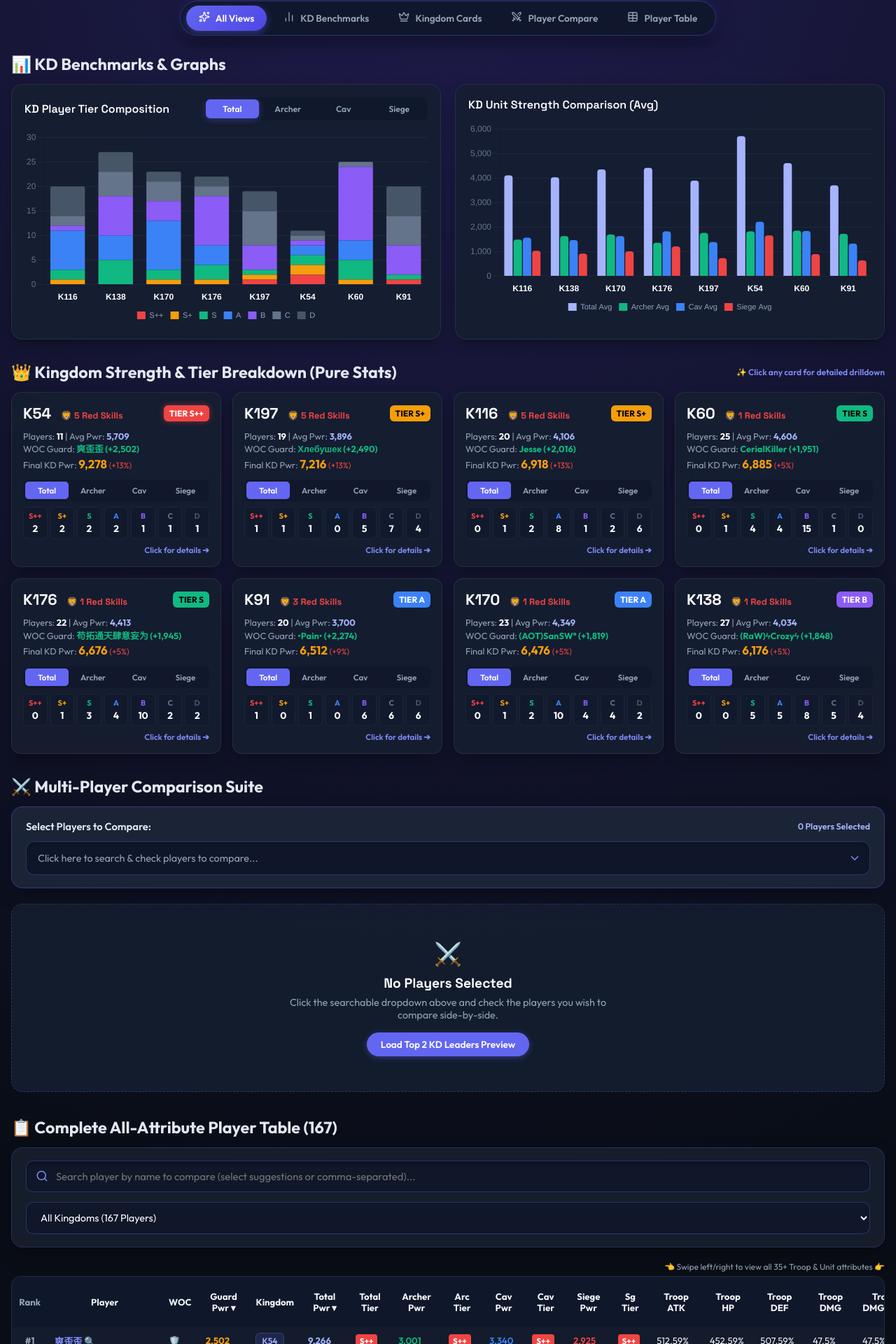
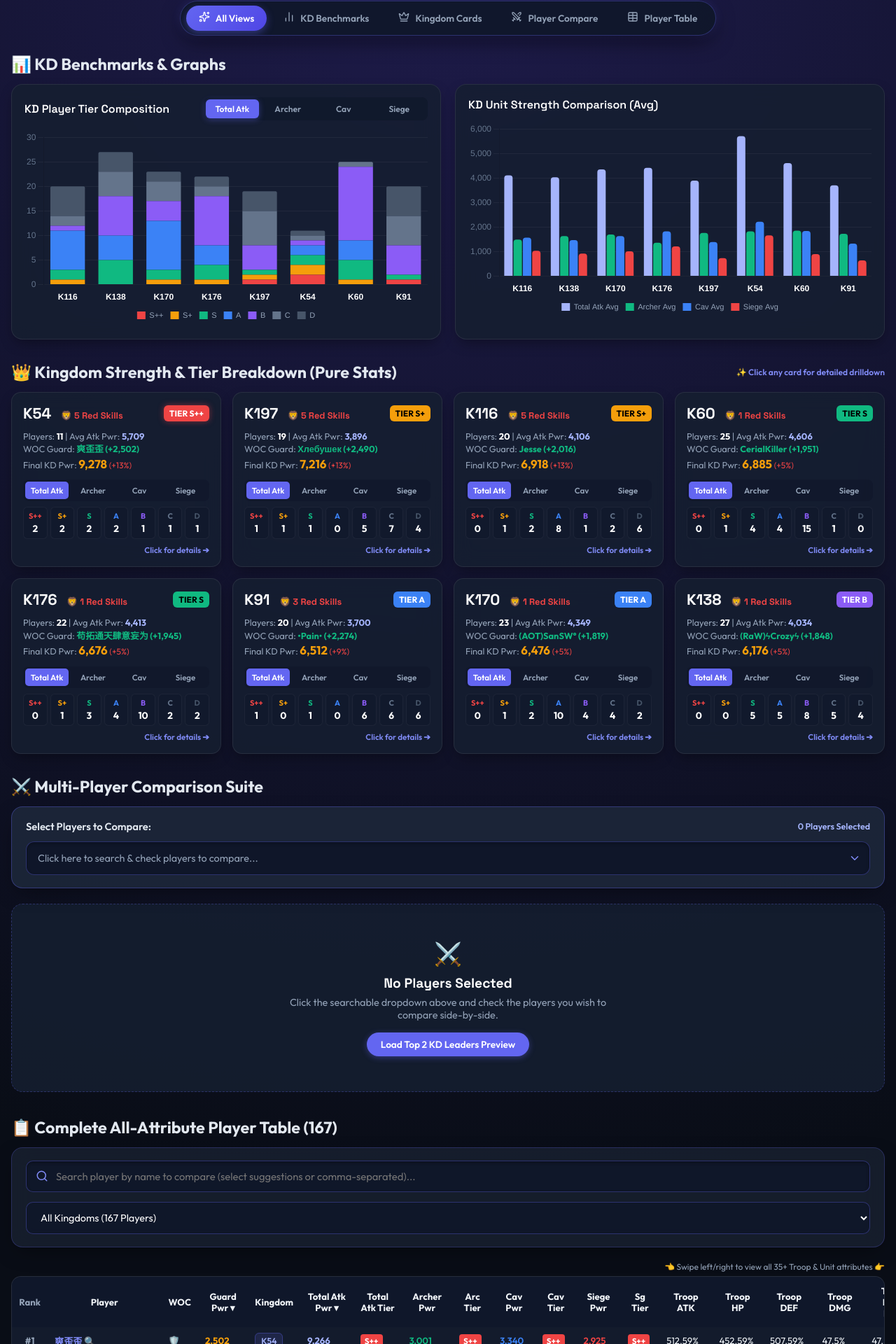
Before and after one commit to vanosski/statistics, a React (Vite) app: page / in a window 1280 px wide. Shown: the part 126-2046 px from the top of the page at 70% size. Built offline with nearby package versions, Linux system fonts and the light colour scheme.

Commit message:
Rename Total Power to Total Attack Power / Total Atk Pwr across all components and radar chart

```diff
--- a/src/components/ComparisonSuite.tsx
+++ b/src/components/ComparisonSuite.tsx
@@ -64,9 +64,9 @@ export const ComparisonSuite: React.FC<ComparisonSuiteProps> = ({
     }
   };
 
-  // Radar Data (Normalized 1/3 scale for balanced polygon visualization)
+  // Radar Data (Normalized Avg Unit Power / Total Attack Power)
   const radarData = {
-    labels: ['Guard Pwr (WOC)', 'Archer Pwr', 'Cav Pwr', 'Siege Pwr', 'Avg Unit Pwr (Tot/3)'],
+    labels: ['Guard Pwr (WOC)', 'Archer Pwr', 'Cav Pwr', 'Siege Pwr', 'Avg Unit Pwr (Tot Atk/3)'],
     datasets: selectedPlayers.map((p, idx) => {
       const col = palette[idx % palette.length];
       return {
@@ -100,7 +100,7 @@ export const ComparisonSuite: React.FC<ComparisonSuiteProps> = ({
           label: (context: any) => {
             if (context.dataIndex === 4) {
               const rawTot = context.dataset._rawTotal;
-              return ` ${context.dataset.label} [Avg Unit Pwr]: ${context.formattedValue} (Total: ${rawTot.toLocaleString()})`;
+              return ` ${context.dataset.label} [Avg Unit Pwr]: ${context.formattedValue} (Total Atk Pwr: ${rawTot.toLocaleString()})`;
             }
             return ` ${context.dataset.label}: ${context.formattedValue} Pwr`;
           }
@@ -120,7 +120,7 @@ export const ComparisonSuite: React.FC<ComparisonSuiteProps> = ({
   // Bar Data
   let barLabels: string[] = [];
   if (metric === 'powers') {
-    barLabels = ['Guard Pwr', 'Archer Pwr', 'Cav Pwr', 'Siege Pwr', 'Total Pwr'];
+    barLabels = ['Guard Pwr', 'Archer Pwr', 'Cav Pwr', 'Siege Pwr', 'Total Atk Pwr'];
   } else if (metric === 'guard_pool') {
     barLabels = ['Inf DEF %', 'Inf HP %', 'Troop DEF %', 'Troop HP %', 'Inf Prot Bless %', 'Inf DMG Recv %'];
   } else {
@@ -181,8 +181,8 @@ export const ComparisonSuite: React.FC<ComparisonSuiteProps> = ({
       rows: [
         { label: 'Kingdom Server', key: 'server' as keyof Player, isNum: false },
         { label: 'Guard Power (🛡️ WOC)', key: 'dgp' as keyof Player, isNum: true },
-        { label: 'Total Power', key: 'total_pow' as keyof Player, isNum: true },
-        { label: 'Total Tier', key: 'total_pow_tier' as keyof Player, isNum: false },
+        { label: 'Total Attack Power', key: 'total_pow' as keyof Player, isNum: true },
+        { label: 'Total Atk Tier', key: 'total_pow_tier' as keyof Player, isNum: false },
         { label: 'Archer Power', key: 'archer_pow' as keyof Player, isNum: true },
         { label: 'Cav Power', key: 'cav_pow' as keyof Player, isNum: true },
         { label: 'Siege Power', key: 'siege_pow' as keyof Player, isNum: true },
@@ -496,7 +496,7 @@ export const ComparisonSuite: React.FC<ComparisonSuiteProps> = ({
 
                           <div style={{ display: 'flex', alignItems: 'center', gap: '8px' }}>
                             <span style={{ fontSize: '0.78rem', color: '#a5b4fc', fontWeight: 600 }}>
-                              {p.total_pow.toLocaleString()} Pwr
+                              {p.total_pow.toLocaleString()} Atk Pwr
                             </span>
                             <span className="badge" style={{ fontSize: '0.7rem' }}>
                               {p.server}
--- a/src/components/KdChartsSection.tsx
+++ b/src/components/KdChartsSection.tsx
@@ -64,7 +64,7 @@ export const KdChartsSection: React.FC<KdChartsSectionProps> = ({ kingdoms }) =>
     labels: servers,
     datasets: [
       {
-        label: 'Total Avg',
+        label: 'Total Atk Avg',
         data: kingdoms.map((k) => k.avg_total),
         backgroundColor: '#a5b4fc',
         borderRadius: 4
@@ -186,7 +186,7 @@ export const KdChartsSection: React.FC<KdChartsSectionProps> = ({ kingdoms }) =>
                   className={`btn-toggle ${activeUnit === unit ? 'active' : ''}`}
                   onClick={() => setActiveUnit(unit)}
                 >
-                  {unit === 'total_pow' ? 'Total' : unit === 'archer_pow' ? 'Archer' : unit === 'cav_pow' ? 'Cav' : 'Siege'}
+                  {unit === 'total_pow' ? 'Total Atk' : unit === 'archer_pow' ? 'Archer' : unit === 'cav_pow' ? 'Cav' : 'Siege'}
                 </button>
               ))}
             </div>
--- a/src/components/KingdomGrid.tsx
+++ b/src/components/KingdomGrid.tsx
@@ -97,7 +97,7 @@ export const KingdomGrid: React.FC<KingdomGridProps> = ({ kingdoms, players, onO
               </div>
 
               <div style={{ fontSize: '0.8rem', color: 'var(--text-muted)', marginBottom: '10px', lineHeight: 1.45 }}>
-                Players: <strong style={{ color: '#fff' }}>{kd.count}</strong> | Avg Pwr:{' '}
+                Players: <strong style={{ color: '#fff' }}>{kd.count}</strong> | Avg Atk Pwr:{' '}
                 <strong style={{ color: '#a5b4fc' }}>{kd.avg_total.toLocaleString()}</strong>
                 <br />
                 WOC Guard:{' '}
@@ -140,7 +140,7 @@ export const KingdomGrid: React.FC<KingdomGridProps> = ({ kingdoms, players, onO
                       background: activeUnit === unit ? 'var(--accent-primary)' : 'transparent'
                     }}
                   >
-                    {unit === 'total_pow' ? 'Total' : unit === 'archer_pow' ? 'Archer' : unit === 'cav_pow' ? 'Cav' : 'Siege'}
+                    {unit === 'total_pow' ? 'Total Atk' : unit === 'archer_pow' ? 'Archer' : unit === 'cav_pow' ? 'Cav' : 'Siege'}
                   </div>
                 ))}
               </div>
--- a/src/components/KingdomModal.tsx
+++ b/src/components/KingdomModal.tsx
@@ -124,7 +124,7 @@ export const KingdomModal: React.FC<KingdomModalProps> = ({
                 textAlign: 'center'
               }}
             >
-              <div style={{ fontSize: '0.72rem', color: 'var(--text-muted)', marginBottom: '4px' }}>Average Total Power</div>
+              <div style={{ fontSize: '0.72rem', color: 'var(--text-muted)', marginBottom: '4px' }}>Average Total Attack Power</div>
               <div style={{ fontSize: '1.15rem', fontWeight: 700, color: '#10b981' }}>{kd.avg_total.toLocaleString()}</div>
             </div>
             <div
@@ -207,13 +207,13 @@ export const KingdomModal: React.FC<KingdomModalProps> = ({
                 }}
               >
                 <span style={{ fontSize: '0.75rem', color: 'var(--text-muted)', display: 'block' }}>
-                  #1 Total Power Attacker
+                  #1 Attack Power Leader
                 </span>
                 <strong
                   style={{ color: '#fff', fontSize: '0.95rem', cursor: 'pointer' }}
                   onClick={() => onOpenPlayerProfile(topLeader.name)}
                 >
-                  {topLeader.name} ({topLeader.total_pow.toLocaleString()} Pwr) 🔍
+                  {topLeader.name} ({topLeader.total_pow.toLocaleString()} Atk Pwr) 🔍
                 </strong>
               </div>
             </div>
@@ -244,7 +244,7 @@ export const KingdomModal: React.FC<KingdomModalProps> = ({
               <thead>
                 <tr style={{ background: 'rgba(30, 41, 59, 0.9)' }}>
                   <th style={{ padding: '8px 12px' }}>Player</th>
-                  <th style={{ padding: '8px 12px' }}>Total Pwr</th>
+                  <th style={{ padding: '8px 12px' }}>Total Atk Pwr</th>
                   <th style={{ padding: '8px 12px' }}>Guard Pwr</th>
                   <th style={{ padding: '8px 12px' }}>Archer</th>
                   <th style={{ padding: '8px 12px' }}>Cav</th>
--- a/src/components/PlayerModal.tsx
+++ b/src/components/PlayerModal.tsx
@@ -97,7 +97,7 @@ export const PlayerModal: React.FC<PlayerModalProps> = ({ player, onClose, onAdd
                 textAlign: 'center'
               }}
             >
-              <div style={{ fontSize: '0.72rem', color: 'var(--text-muted)', marginBottom: '4px' }}>Total Power</div>
+              <div style={{ fontSize: '0.72rem', color: 'var(--text-muted)', marginBottom: '4px' }}>Total Attack Power</div>
               <div style={{ fontSize: '1.25rem', fontWeight: 700, color: '#a5b4fc' }}>{player.total_pow.toLocaleString()}</div>
               <span className="tier-pill" style={{ background: player.total_pow_color, marginTop: '4px' }}>
                 Tier {player.total_pow_tier}
--- a/src/components/PlayerTable.tsx
+++ b/src/components/PlayerTable.tsx
@@ -316,9 +316,9 @@ export const PlayerTable: React.FC<PlayerTableProps> = ({
                   Kingdom
                 </th>
                 <th style={{ padding: '12px 10px', cursor: 'pointer' }} onClick={() => handleSort('total_pow')}>
-                  Total Pwr ▾
+                  Total Atk Pwr ▾
                 </th>
-                <th style={{ padding: '12px 10px' }}>Total Tier</th>
+                <th style={{ padding: '12px 10px' }}>Total Atk Tier</th>
                 <th style={{ padding: '12px 10px', cursor: 'pointer' }} onClick={() => handleSort('archer_pow')}>
                   Archer Pwr
                 </th>
```
